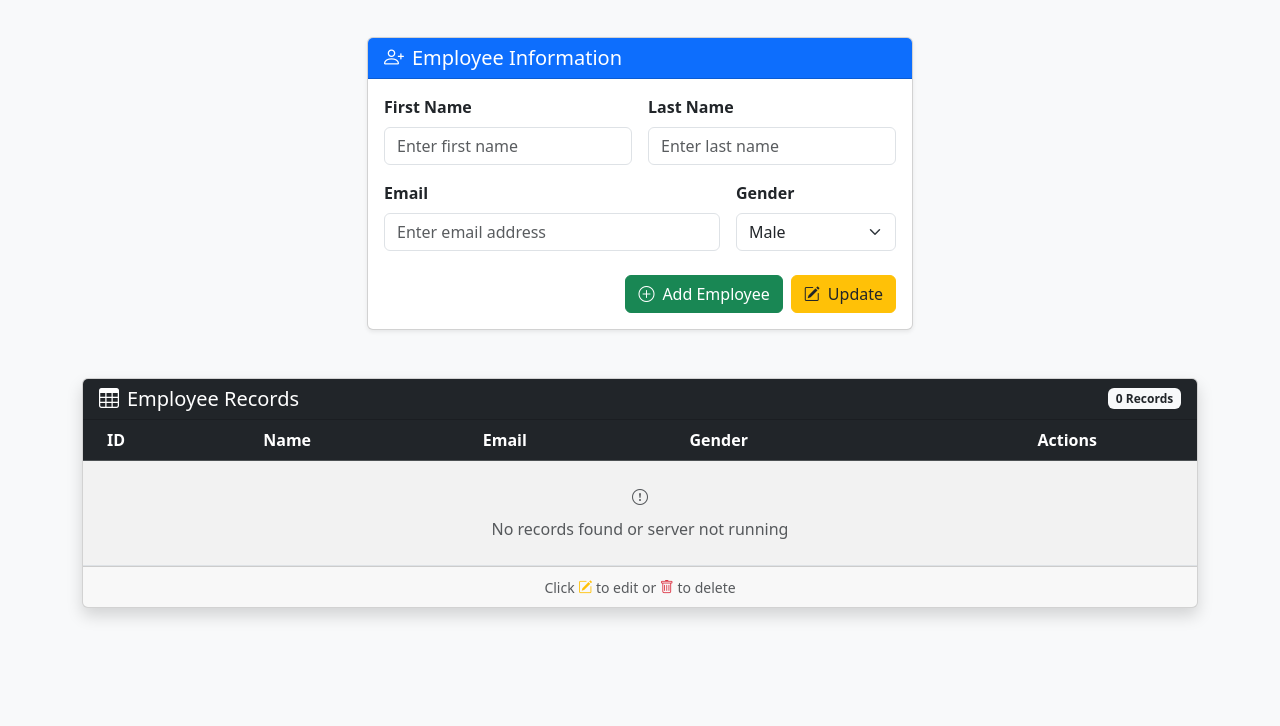
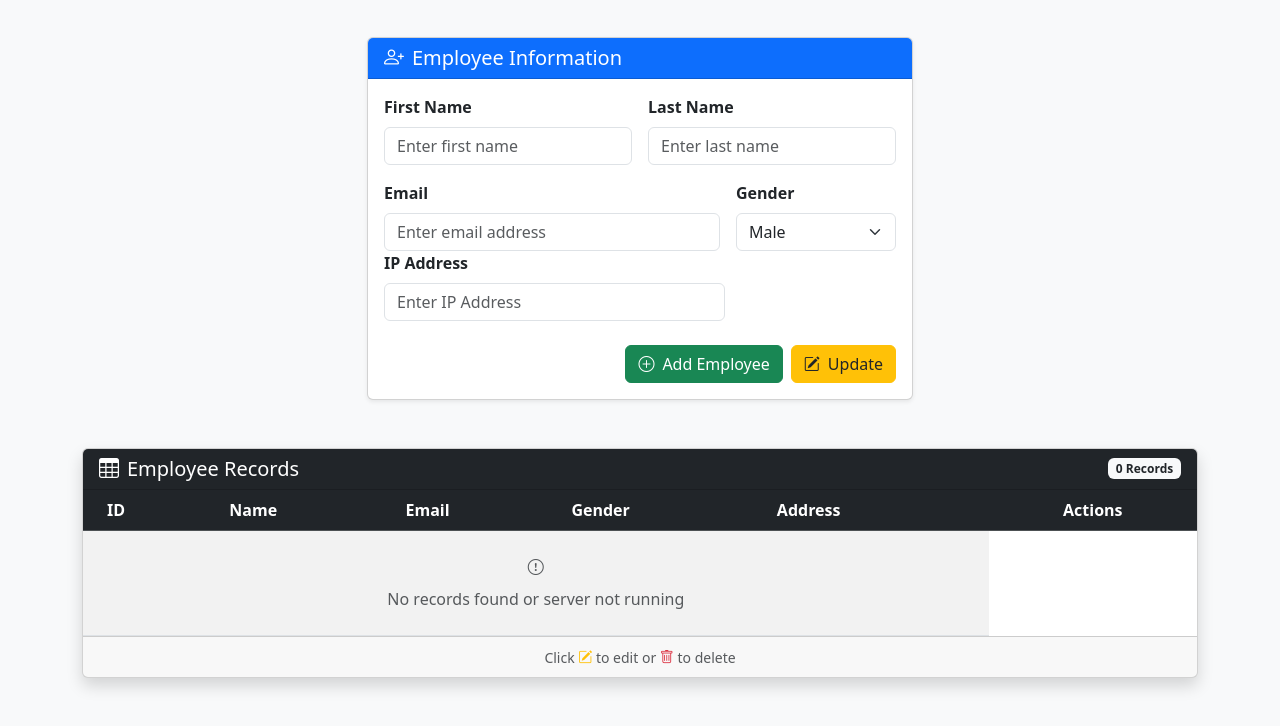
Before and after one commit to jcedmetierre-arch/project1, a website: page frontend/index.html in a window 1280 px wide. Shown: the part 141-867 px from the top of the page. Before the commit the page ends 800 px from the top, so only its background shows below. Drawn offline with nearby package versions, Linux system fonts and the light colour scheme; no server answers.

Commit message:
index.html

```diff
--- a/frontend/index.html
+++ b/frontend/index.html
@@ -57,6 +57,11 @@
                                 </div>
                             </div>
 
+                            <div class="col-md-8">
+                                    <label for="ip_address" class="form-label fw-semibold">IP Address</label>
+                                    <input type="text" class="form-control" name="ip_address" id="ip_address" placeholder="Enter IP Address">
+                            </div>
+
                             <div class="d-grid gap-2 d-md-flex justify-content-md-end mt-4">
                                 <button type="button" class="btn btn-success" id="add">
                                     <i class="bi bi-plus-circle me-2"></i>Add Employee
@@ -88,11 +93,12 @@
                                         <th scope="col">Name</th>
                                         <th scope="col">Email</th>
                                         <th scope="col">Gender</th>
+                                        <th scope="col">Address</th>
                                         <th scope="col" class="text-center">Actions</th>
                                     </tr>
                                 </thead>
                                 <tbody id="content">
-                                    <!-- Data will be populated here by JavaScript -->
+
                                 </tbody>
                             </table>
                         </div>
```
